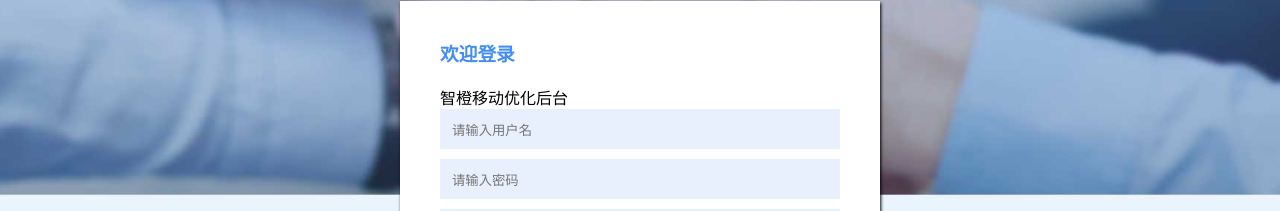
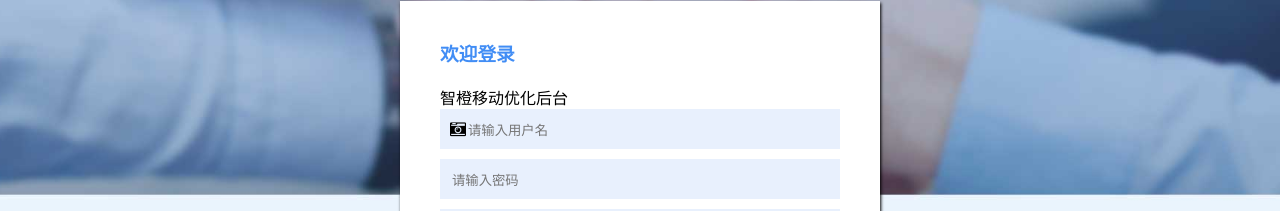
Before and after one commit to TheWomanLiketheWind/reactMine, a React (Create React App) app: page / in a window 1280 px wide. Shown: the part 274-485 px from the top of the page. Built offline with nearby package versions, Linux system fonts and the light colour scheme.

Commit message:
上传less-loader插件

```diff
--- a/package.json
+++ b/package.json
@@ -3,8 +3,10 @@
   "version": "0.1.0",
   "private": true,
   "dependencies": {
+    "font-awesome": "^4.7.0",
     "react": "^16.9.0",
     "react-dom": "^16.9.0",
+    "react-fontawesome": "^1.6.1",
     "react-scripts": "3.1.1"
   },
   "scripts": {
@@ -30,6 +32,6 @@
   },
   "devDependencies": {
     "less": "^3.10.2",
-    "loader": "^2.1.1"
+    "less-loader": "^5.0.0"
   }
 }
--- a/src/components/Login/index.js
+++ b/src/components/Login/index.js
@@ -1,5 +1,7 @@
 import React, { Component } from 'react';
 import './index.less';
+import 'font-awesome/less/font-awesome.less';
+import 'react-fontawesome';
 
 class Login extends Component {
   constructor(props) {
@@ -17,7 +19,7 @@ class Login extends Component {
 
           <div className="Login_Center">
             <div className="flex Login_Center_input">
-              {/* <i className="fa fa-camera-retro"></i> */}
+              <i className="fa fa-camera-retro"></i>
               <input type="text" placeholder="请输入用户名" className="inputName" />
             </div>
             <div className="flex Login_Center_input">
```
Also changed, not shown: 1 other file (tests, documents, lock files or other folders).
